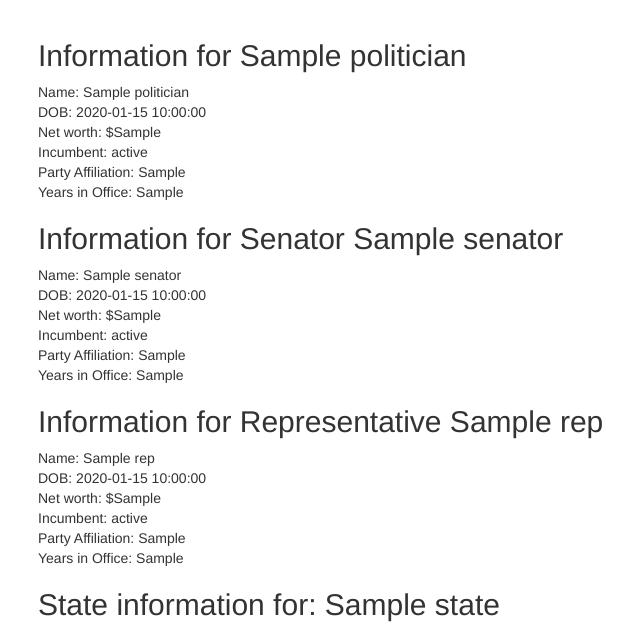
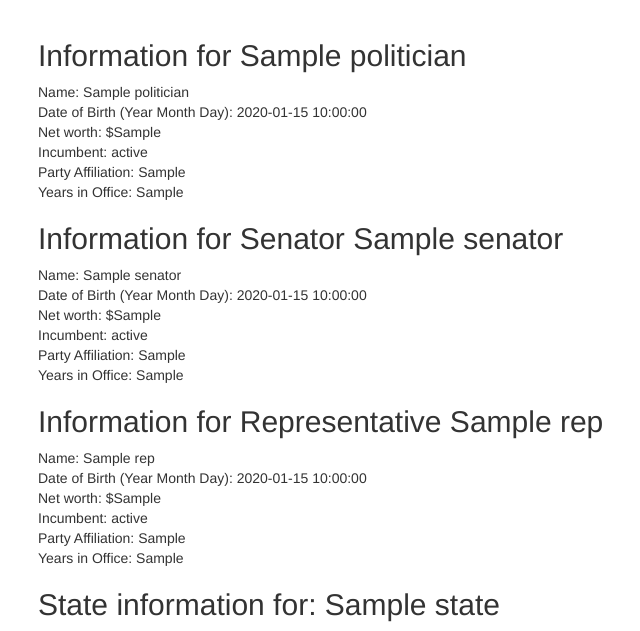
Before and after one commit to dariajung/cs4111-g13, a Flask app: template webserver/templates/search_results.html in a window 1280 px wide. Shown: the part 51-682 px from the top of the page, without its empty margins (32-672 px from the left). Run offline with Flask 2, Linux system fonts and the light colour scheme; the template is opened without the code that fills it: most values are stand-ins (such as "Sample title", 1, 10 or a date in 2020); parts of the project's set-up code (start-up, migrations or seed data) failed here and were passed over; some libraries are stand-ins or nearby versions.

Commit message:
render dob

```diff
--- a/webserver/templates/search_results.html
+++ b/webserver/templates/search_results.html
@@ -7,7 +7,7 @@
 			{% for n in politician_data %}
 				<h2> Information for {{n.name}}</h2>
 		  		<div>Name: {{ n.name }}</div>
-		  		<div>DOB: {{ n.DOB }}</div>
+		  		<div>Date of Birth (Year Month Day): {{ n.dob }}</div>
 		  		<div>Net worth: ${{ n.net_worth }}</div>
 		  		<div>Incumbent: {{ n.incumbent_status }}</div>
 		  		<div>Party Affiliation: {{ n.party_affiliation }}</div>
@@ -26,7 +26,7 @@
 			{% for n in senators_data %}
 				<h2> Information for Senator {{n.name}}</h2>
 		  		<div>Name: {{ n.name }}</div>
-		  		<div>DOB: {{ n.DOB }}</div>
+		  		<div>Date of Birth (Year Month Day): {{ n.dob }}</div>
 		  		<div>Net worth: ${{ n.net_worth }}</div>
 		  		<div>Incumbent: {{ n.incumbent_status }}</div>
 		  		<div>Party Affiliation: {{ n.party_affiliation }}</div>
@@ -45,7 +45,7 @@
 			{% for n in reps_data %}
 				<h2> Information for Representative {{n.name}}</h2>
 		  		<div>Name: {{ n.name }}</div>
-		  		<div>DOB: {{ n.DOB }}</div>
+		  		<div>Date of Birth (Year Month Day): {{ n.dob }}</div>
 		  		<div>Net worth: ${{ n.net_worth }}</div>
 		  		<div>Incumbent: {{ n.incumbent_status }}</div>
 		  		<div>Party Affiliation: {{ n.party_affiliation }}</div>
```
